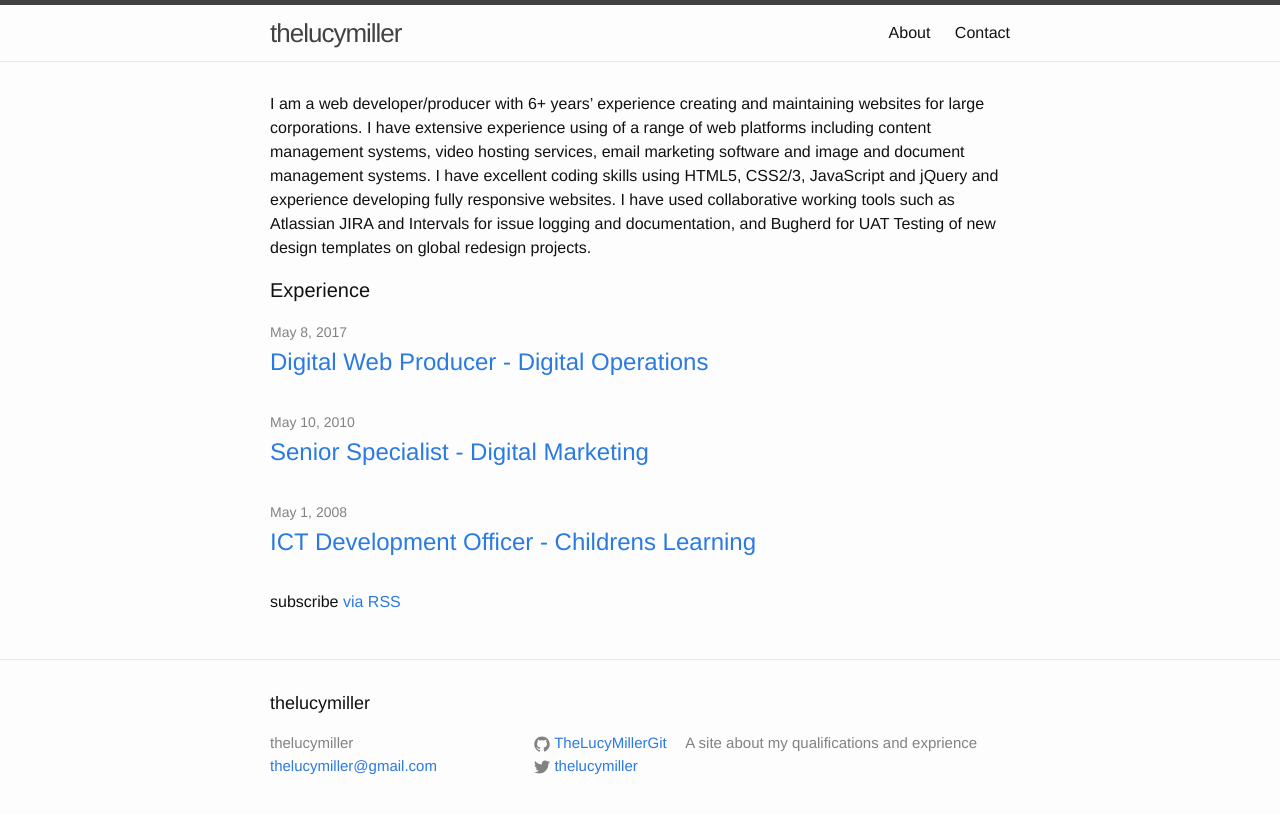
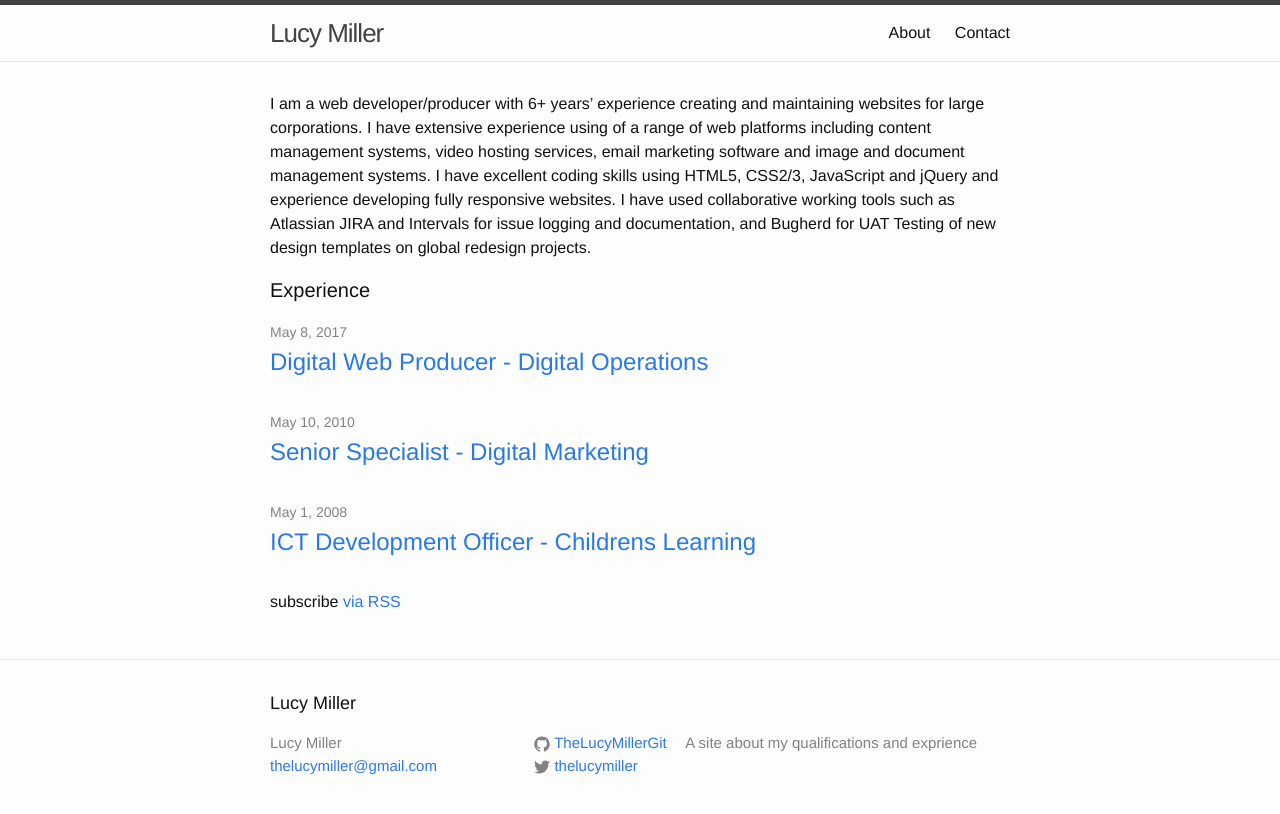
Before and after one commit to TheLucyMillerGit/TheLucyMillerGit.github.io, a Jekyll site: the page built from index.html, in a window 1280 px wide. Shown: the top 814 px of the page. Built offline with Jekyll 4.4.1, drawn with Linux system fonts in a browser that asks for light colours.

Commit message:
Changes site name

```diff
--- a/_config.yml
+++ b/_config.yml
@@ -6,7 +6,7 @@
 # 'jekyll serve'. If you change this file, please restart the server process.
 
 # Site settings
-title: thelucymiller
+title: Lucy Miller
 email: thelucymiller@gmail.com
 description: > # this means to ignore newlines until "baseurl:"
   A site about my qualifications and exprience
```
